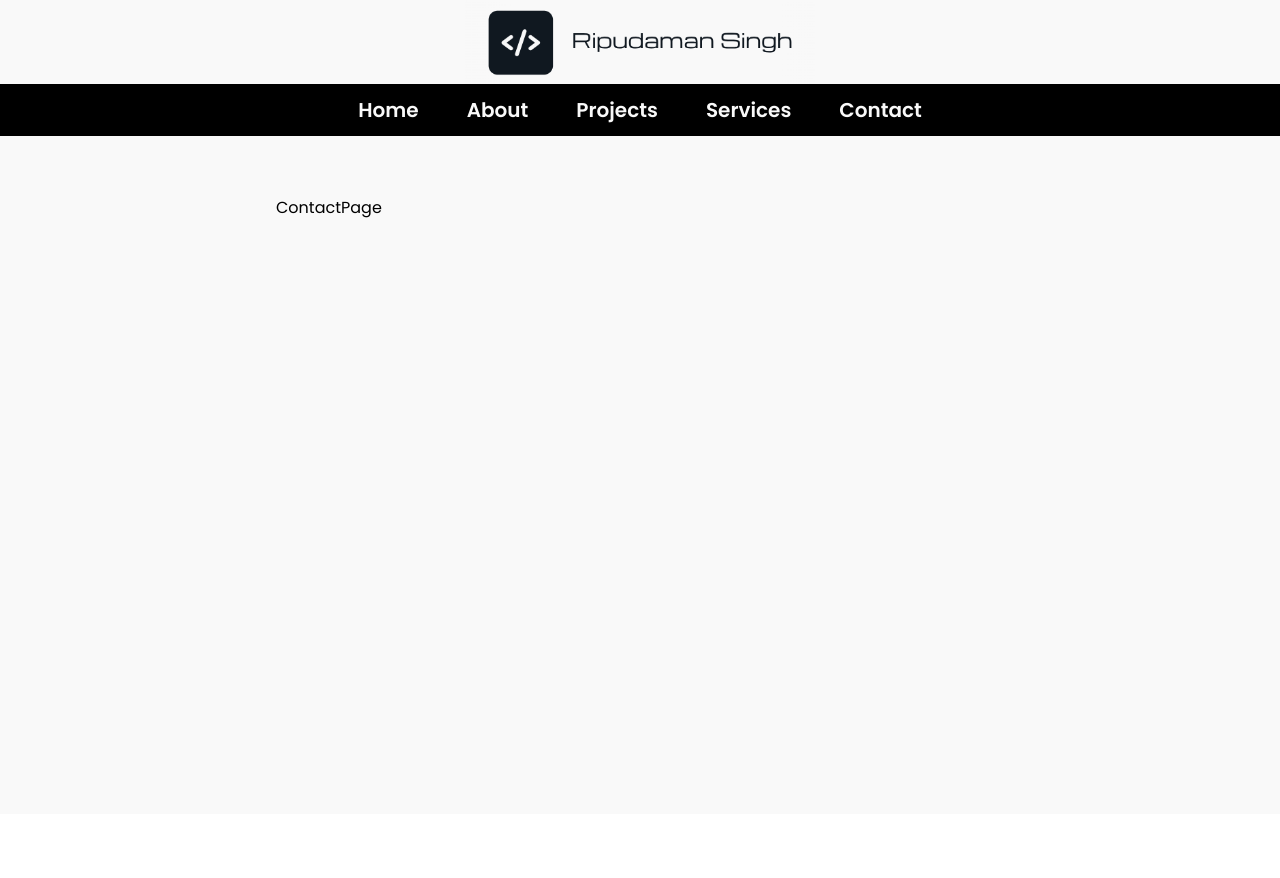
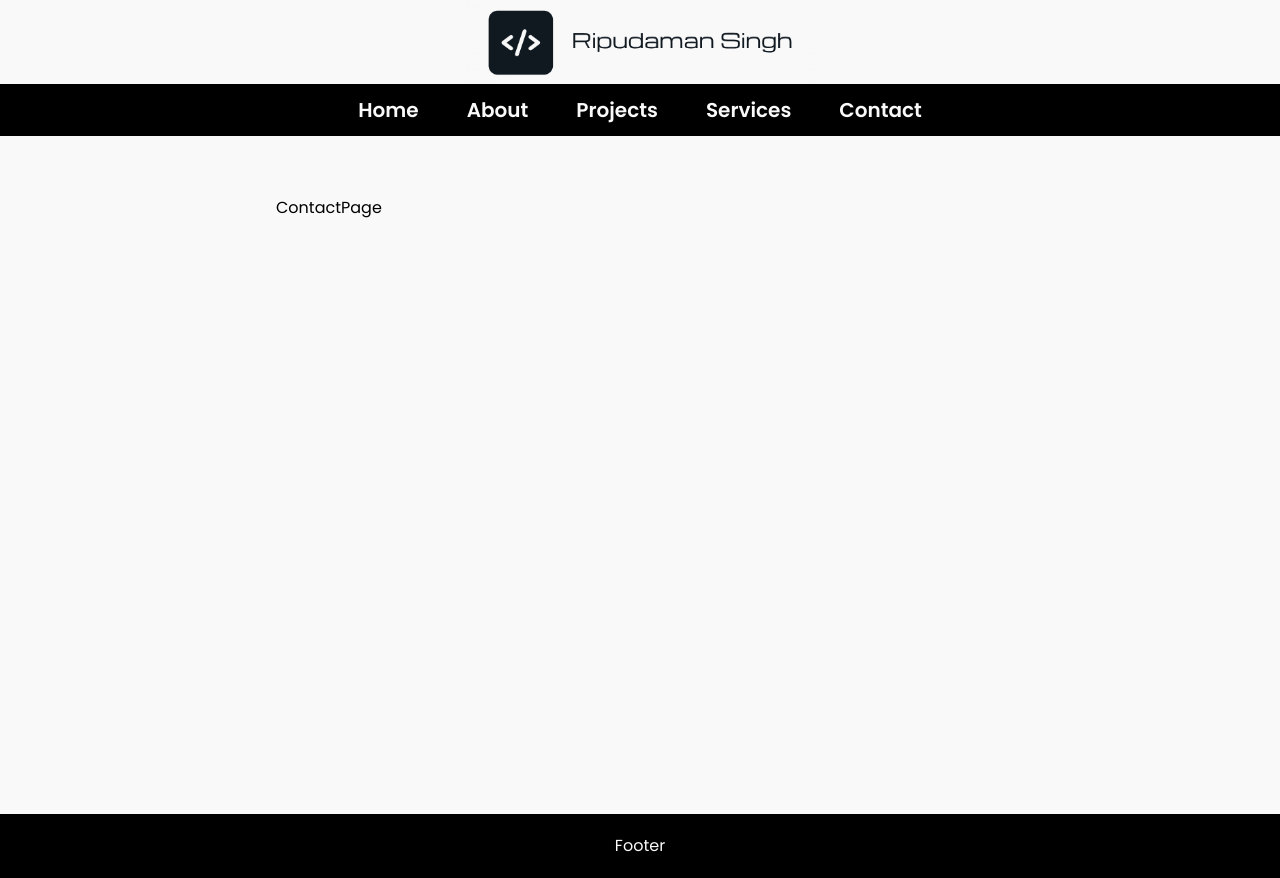
Before and after one commit to rdsingh120/assignment1-portfolio, a React (Vite) app: page /contact in a window 1280 px wide. Before the commit the page ends 814 px from the top, so only its background shows below. Built offline with nearby package versions, Linux system fonts and the light colour scheme.

Commit message:
footer added

```diff
--- a/src/App.jsx
+++ b/src/App.jsx
@@ -1,10 +1,11 @@
-import { Route, Routes } from "react-router-dom"
-import Navbar from "./components/Navbar"
-import HomePage from "./pages/HomePage"
-import AboutPage from "./pages/AboutPage"
-import ProjectsPage from "./pages/ProjectsPage"
-import ServicesPage from "./pages/ServicesPage"
-import ContactPage from "./pages/ContactPage"
+import { Route, Routes } from 'react-router-dom'
+import Navbar from './components/Navbar'
+import HomePage from './pages/HomePage'
+import AboutPage from './pages/AboutPage'
+import ProjectsPage from './pages/ProjectsPage'
+import ServicesPage from './pages/ServicesPage'
+import ContactPage from './pages/ContactPage'
+import Footer from './components/Footer'
 
 const App = () => {
   return (
@@ -18,6 +19,7 @@ const App = () => {
         <Route path="/services" element={<ServicesPage />} />
         <Route path="/contact" element={<ContactPage />} />
       </Routes>
+      <Footer />
     </>
   )
 }
--- /dev/null
+++ b/src/components/Footer.jsx
@@ -0,0 +1,4 @@
+const Footer = () => {
+  return <div className="bg-black p-5 text-[#f9f9f9] text-center">Footer</div>
+}
+export default Footer
```
